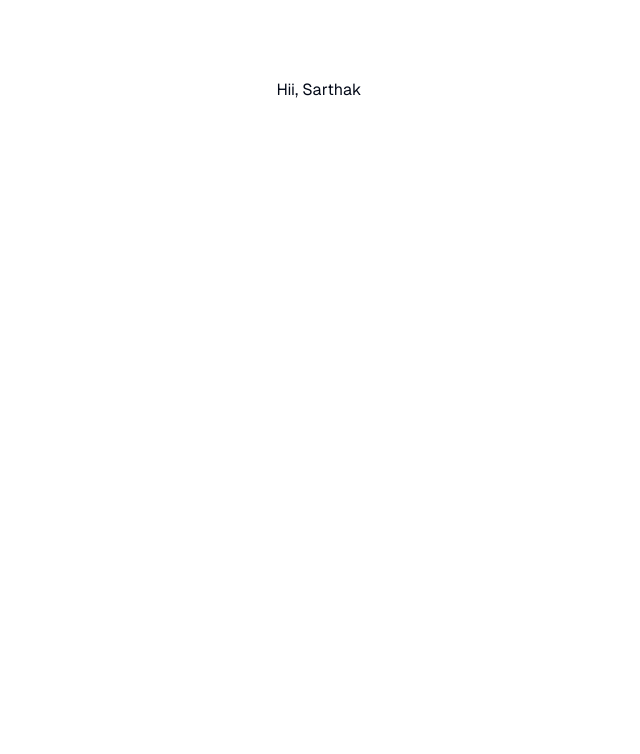
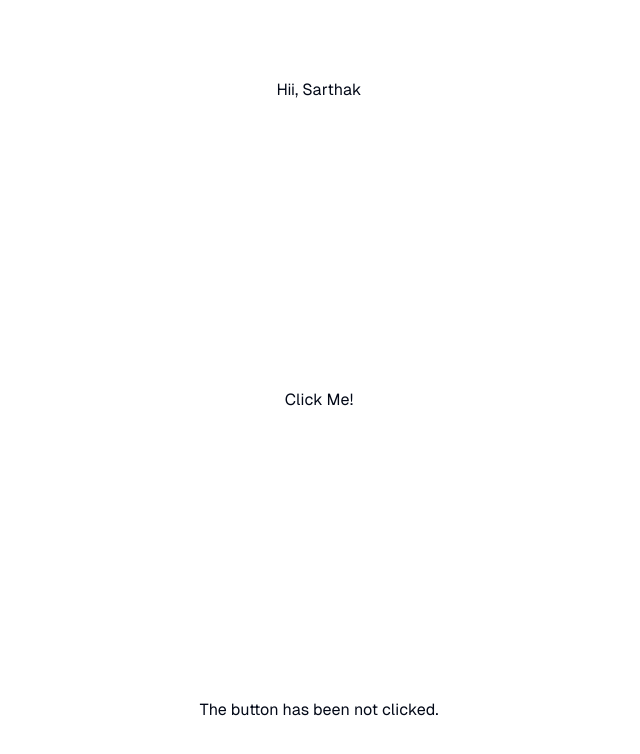
Before and after one commit to sarthakare/crm, a Next.js app: page / in a window 1280 px wide. Shown: the top 754 px of the page, without its empty margins (321-961 px from the left). Built offline with nearby package versions, Linux system fonts and the light colour scheme.

Commit message:
context created

```diff
--- a/src/app/layout.tsx
+++ b/src/app/layout.tsx
@@ -1,6 +1,7 @@
 import type { Metadata } from "next";
 import localFont from "next/font/local";
 import "./globals.css";
+import { ButtonProvider } from "@/context/ButtonContext";
 
 const geistSans = localFont({
   src: "./fonts/GeistVF.woff",
@@ -28,7 +29,9 @@ export default function RootLayout({
       <body
         className={`${geistSans.variable} ${geistMono.variable} antialiased`}
       >
-        {children}
+        <ButtonProvider>
+          {children}
+        </ButtonProvider>
       </body>
     </html>
   );
--- a/src/app/page.tsx
+++ b/src/app/page.tsx
@@ -1,7 +1,12 @@
+import ButtonComponent from "@/components/ButtonComponent";
+import StatusComponent from "@/components/StatusComponent";
+
 export default function Home() {
   return (
     <div className="grid grid-rows-[20px_1fr_20px] items-center justify-items-center min-h-screen p-8 pb-20 gap-16 sm:p-20 font-[family-name:var(--font-geist-sans)]">
       <h1>Hii, Sarthak</h1>
+      <ButtonComponent />
+      <StatusComponent />
     </div>
   );
 }
--- /dev/null
+++ b/src/components/ButtonComponent.tsx
@@ -0,0 +1,15 @@
+'use client';
+
+import { useButtonContext } from '@/context/ButtonContext';
+
+const ButtonComponent = () => {
+    const { setIsClicked } = useButtonContext();
+
+    return (
+        <button onClick={() => setIsClicked(true)}>
+            Click Me!
+        </button>
+    );
+};
+
+export default ButtonComponent;
--- /dev/null
+++ b/src/components/StatusComponent.tsx
@@ -0,0 +1,13 @@
+'use client';
+
+import { useButtonContext } from '@/context/ButtonContext';
+
+const StatusComponent = () => {
+    const { isClicked } = useButtonContext();
+
+    return (
+        <p>The button has been {isClicked ? 'clicked' : 'not clicked'}.</p>
+    );
+};
+
+export default StatusComponent;
--- /dev/null
+++ b/src/context/ButtonContext.tsx
@@ -0,0 +1,28 @@
+'use client';
+
+import { createContext, useContext, useState, ReactNode } from 'react';
+
+interface ButtonContextType {
+    isClicked: boolean;
+    setIsClicked: (value: boolean) => void;
+}
+
+const ButtonContext = createContext<ButtonContextType | undefined>(undefined);
+
+export const ButtonProvider = ({ children }: { children: ReactNode }) => {
+    const [isClicked, setIsClicked] = useState(false);
+
+    return (
+        <ButtonContext.Provider value={{ isClicked, setIsClicked }}>
+            {children}
+        </ButtonContext.Provider>
+    );
+};
+
+export const useButtonContext = () => {
+    const context = useContext(ButtonContext);
+    if (!context) {
+        throw new Error('useButtonContext must be used within a ButtonProvider');
+    }
+    return context;
+};
```
